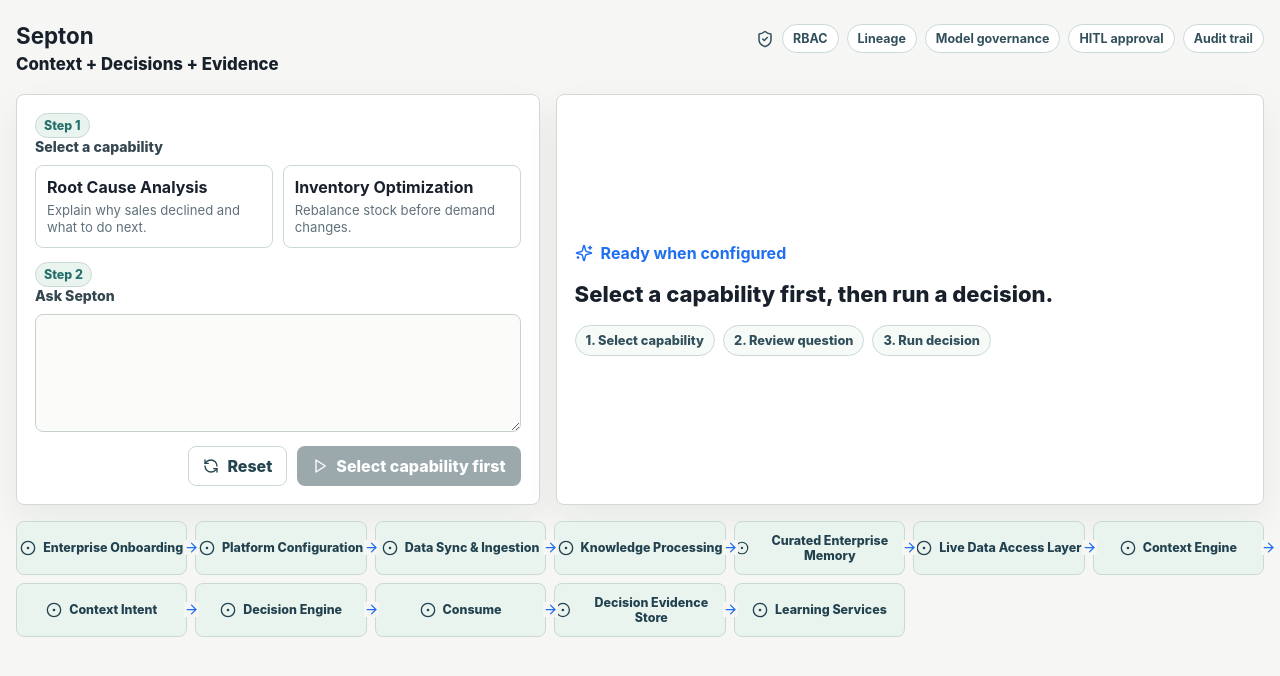
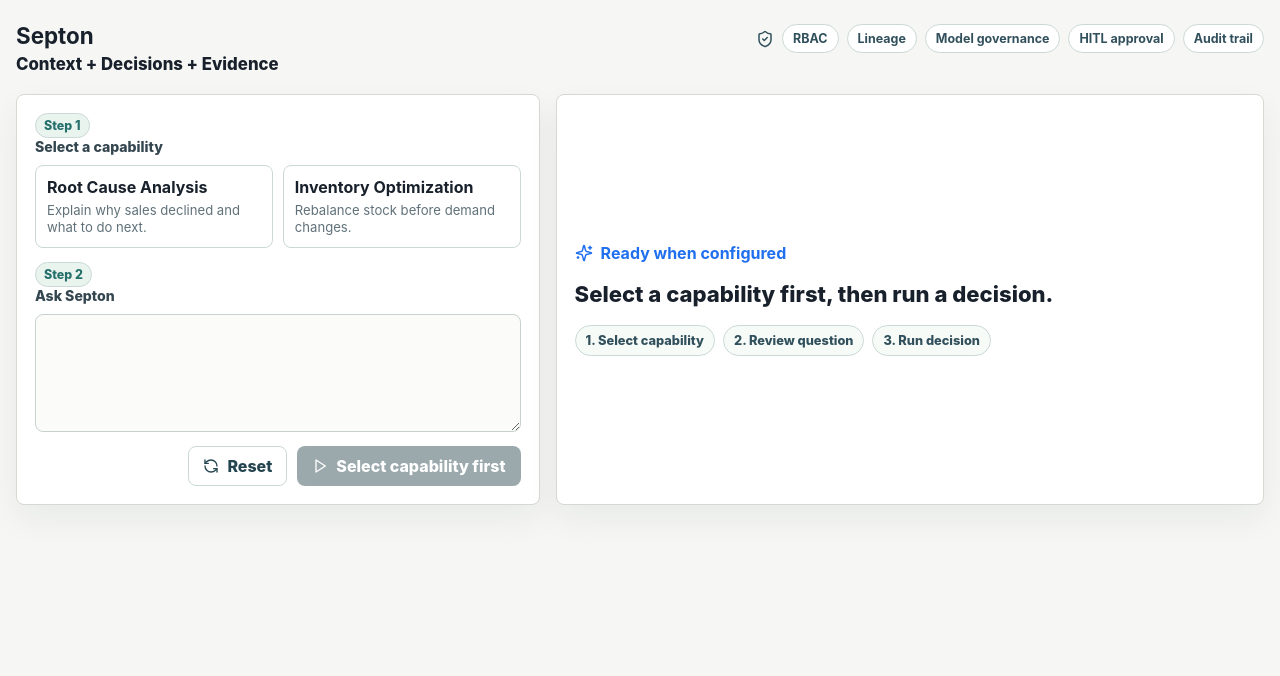
Before and after one commit to jayrajn/septonproto, a React (Vite) app in the folder apps/web/: page / in a window 1280 px wide. Shown: the top 676 px of the page. Built offline with nearby package versions, Linux system fonts and the light colour scheme.

Commit message:
Remove duplicate flow band

```diff
--- a/apps/web/src/ui/App.tsx
+++ b/apps/web/src/ui/App.tsx
@@ -1,12 +1,10 @@
 import {
   Activity,
-  ArrowRight,
   BadgeCheck,
   Brain,
   ChevronDown,
   ChevronUp,
   CheckCircle2,
-  CircleDot,
   Database,
   FileSearch,
   GitBranch,
@@ -43,21 +41,6 @@ const capabilityChoices: Array<{ id: CapabilityId; label: string; description: s
     description: "Rebalance stock before demand changes.",
     question: inventoryQuestion,
   },
-];
-
-const pipeline = [
-  "Enterprise Onboarding",
-  "Platform Configuration",
-  "Data Sync & Ingestion",
-  "Knowledge Processing",
-  "Curated Enterprise Memory",
-  "Live Data Access Layer",
-  "Context Engine",
-  "Context Intent",
-  "Decision Engine",
-  "Consume",
-  "Decision Evidence Store",
-  "Learning Services",
 ];
 
 function formatLabel(value: string): string {
@@ -171,16 +154,6 @@ export function App() {
         ) : (
           <EmptyDecisionState selectedCapability={selectedCapability?.label ?? null} />
         )}
-      </section>
-
-      <section className="pipeline-band" aria-label="Septon runtime pipeline">
-        {pipeline.map((item, index) => (
-          <div className="pipeline-step" key={item}>
-            <CircleDot size={16} />
-            <span>{item}</span>
-            {index < pipeline.length - 1 && <ArrowRight className="pipe-arrow" size={15} />}
-          </div>
-        ))}
       </section>
 
       {run && (
@@ -886,7 +859,7 @@ function GraphPanel({ paths }: { paths: GraphPath[] }) {
                 {path.path.slice(0, 5).map((node, index) => (
                   <span className="graph-node-wrap" key={node.id}>
                     <span className="graph-node">{node.label}</span>
-                    {index < Math.min(path.path.length, 5) - 1 && <ArrowRight size={14} />}
+                    {index < Math.min(path.path.length, 5) - 1 && <span aria-hidden="true">→</span>}
                   </span>
                 ))}
               </div>
--- a/apps/web/src/ui/styles.css
+++ b/apps/web/src/ui/styles.css
@@ -466,37 +466,6 @@ h3 {
   flex: 0 0 auto;
   margin-top: 2px;
   color: #26706c;
-}
-
-.pipeline-band {
-  display: grid;
-  grid-template-columns: repeat(auto-fit, minmax(150px, 1fr));
-  gap: 8px;
-  margin: 16px 0;
-}
-
-.pipeline-step {
-  position: relative;
-  display: flex;
-  align-items: center;
-  justify-content: center;
-  gap: 7px;
-  min-height: 54px;
-  border: 1px solid #cbd9d6;
-  border-radius: 8px;
-  background: #eaf4ef;
-  color: #23424f;
-  text-align: center;
-  font-size: 0.78rem;
-  font-weight: 850;
-}
-
-.pipe-arrow {
-  position: absolute;
-  right: -13px;
-  z-index: 1;
-  color: #1f6fef;
-  background: #f6f7f4;
 }
 
 .grid {
@@ -1018,9 +987,6 @@ h3 {
     justify-self: start;
   }
 
-  .pipe-arrow {
-    display: none;
-  }
 }
 
 @media (max-width: 680px) {
@@ -1030,7 +996,6 @@ h3 {
   }
 
   .connector-grid,
-  .pipeline-band,
   .metric-row,
   .field-grid {
     grid-template-columns: 1fr;
```
